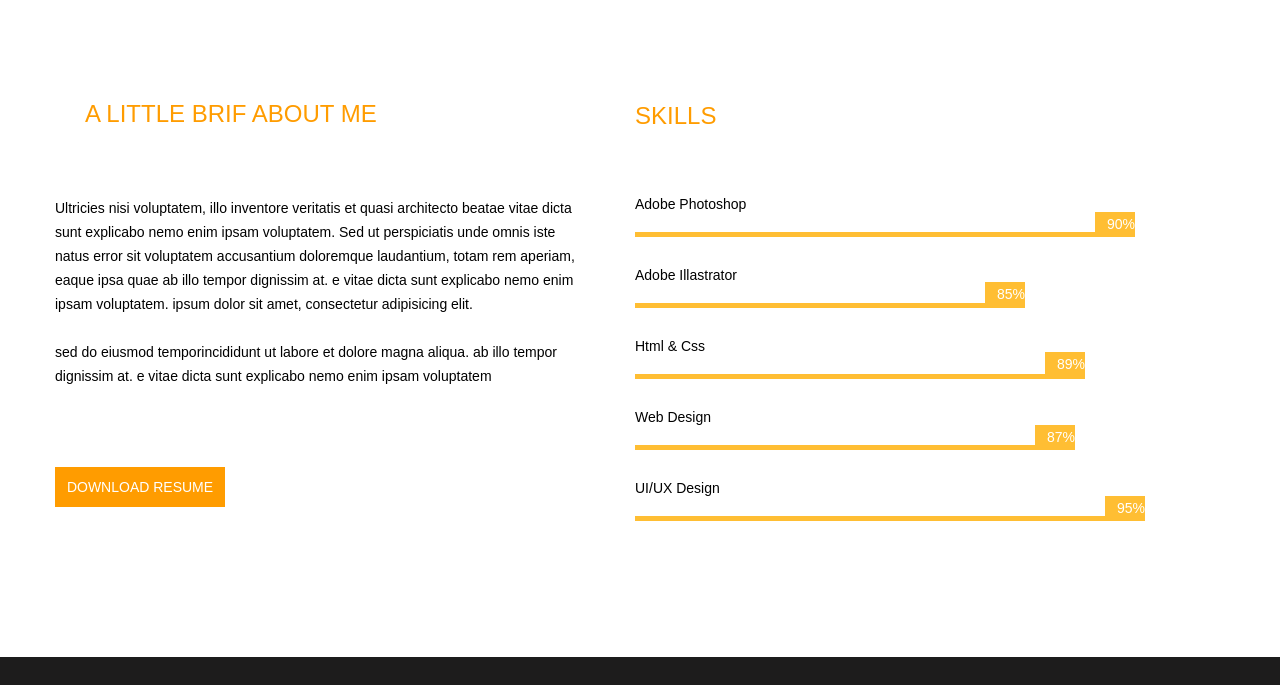
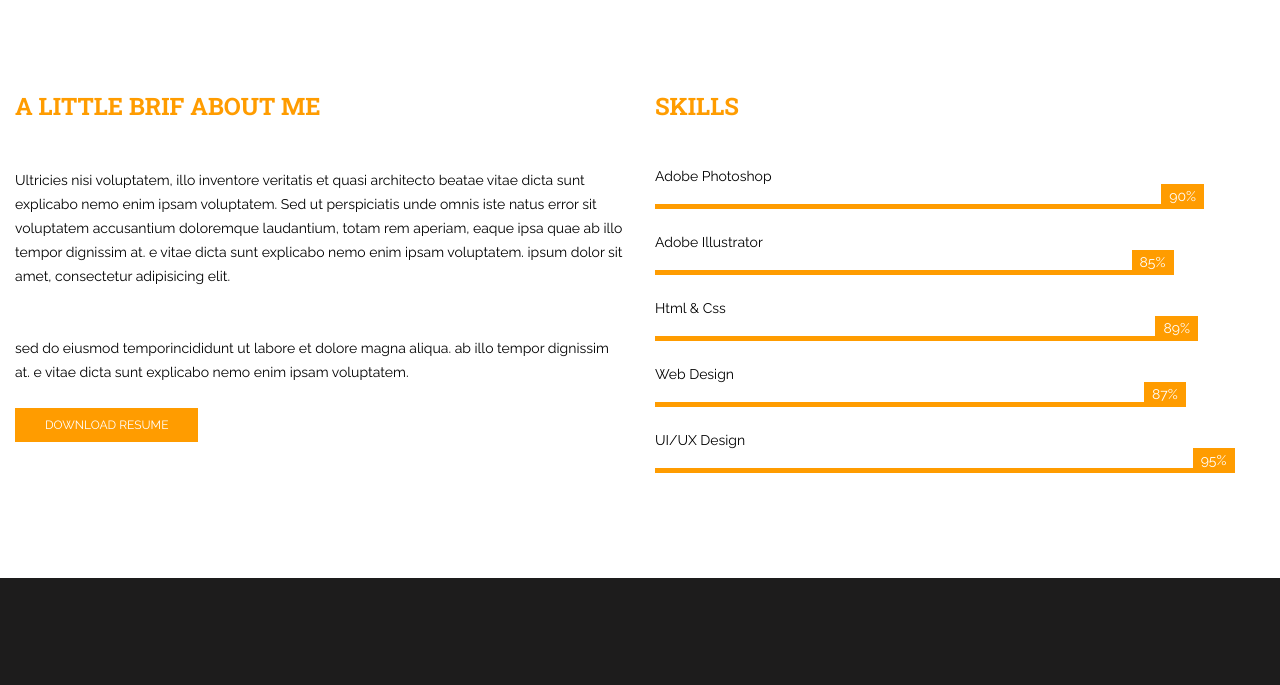
Before and after one commit to Vitaliipadii/about-me-psd, a plain HTML site: page index.html in a window 1280 px wide. Shown: the part 172-857 px from the top of the page. Drawn offline with Linux system fonts and the light colour scheme.

Commit message:
reedit files

```diff
--- a/_css/main.css
+++ b/_css/main.css
@@ -8,7 +8,7 @@ body {
 body, form, div, p, a, img, h1, h2, h3, h4, h5, h6, table, table tr, table td {
     border: none;
     color: #000000;
-    font-family: Arial;
+    font-family: 'Raleway', sans-serif;
     font-size: 14px;
     font-style: normal;
     font-weight: normal;
@@ -20,7 +20,7 @@ input,
 textarea,
 select {
     outline: none;
-    font-family: Arial;
+    font-family: 'Raleway', sans-serif;
     font-size: 12px;
     -webkit-box-sizing: border-box;
     -moz-box-sizing: border-box;
@@ -31,6 +31,40 @@ input::-moz-focus-inner {
     border: 0;
     padding: 0;
 }
+input[type="button"], .button {
+    background-color: #ff9c00;
+    color: white;
+    height: 34px;
+    padding: 0 30px;
+    border: none;
+    text-transform: uppercase;
+}
+input[type="button"]:hover
+ {
+    background-color: #965f08;
+}
+input[type="button"]:active
+ {
+    background-color: #1b1202;
+}
+.button {
+    display: inline-block;
+    text-decoration: none;
+    line-height: 34px;
+}
+.button:hover {
+    display: inline-block;
+    text-decoration: none;
+    line-height: 34px;
+    background-color: #965f08;
+}
+.button:active {
+    display: inline-block;
+    text-decoration: none;
+    line-height: 34px;
+    background-color: #1b1202;
+}
+
 
 a {
     text-decoration: underline;
@@ -42,9 +76,13 @@ a:hover {
 }
 
 h1, h2 {
-    font-size: 20px;
-    padding: 0 0 10px 0;
+    font-size: 24px;
+    font-family: 'Roboto Slab', serif;
+    font-weight: bold;
+    padding: 0;
+    margin: 0 0 10px 0;
     color: #545454;
+    text-transform: uppercase;
 }
 
 .clear {
@@ -61,8 +99,11 @@ h1, h2 {
 .logo {
     text-align: center;
     padding: 110px 0;
+    font-family: 'Roboto Slab', serif;
 }
 .logo a {
+    font-family: 'Roboto Slab', serif;
+    font-weight: bold;
     text-align: center;
     color: #ffae00;
     font-size: 35px;
@@ -74,6 +115,11 @@ h1, h2 {
 .footer {
     background-color: #1d1c1c;
     padding: 110px 0;
+}
+li .footer {
+    flex-grow: 1;
+    padding: 0 15px ;
+
 }
 .our-features {
     color: white;
@@ -104,146 +150,54 @@ h1, h2 {
     font-size: 35px;
     color: white;
 }
-.columns {
-    list-style: none;
+h2 {
+    color: #ff9c00;
+}
+.column-wrapper {
     display: flex;
-    justify-content: space-between;
+        margin: 0 -15px;
 
 }
-.columns .column-1 {
-    color: #ff9c00;
-    font-size: 24px;
-    text-transform: uppercase;
-    margin: 0 0 70px 30px;
-    display: inline-block;
-
+.column-wrapper .cell {
+    flex-grow: 1;
+    width: 50px;
+    padding: 0 15px;
 }
-.column-1_1 {
-    width: 520px;
-    height: 365px;
+.block-skills {
     line-height: 24px;
-
 }
-.columns .button {
-    width: 170px;
-    height: 40px;
-    background-color: #ff9c00;
-    color: white;
-    text-align: center;
-    text-transform: uppercase;
-    line-height: 40px;
-}
-.column-2_2 {
-    position: relative;
-    width: 580px;
-    height: 450px;
-    margin: 0 80px 0 60px;
-}
-.column-2_2 .skills {
-    color: #ff9c00;
-    font-size: 24px;
-    text-transform: uppercase;
+.block-skills h2 {
     margin: 0 0 50px 0;
 
 }
-.column-2_2 .scale-1-1 {
-    width: 500px;
-    height: 5px;
-    margin: 20px 0 30px 0;
-    background-color: #ffbe33;
+.block-skills .block-progress {
+    margin: 0 0 25px 0;
+}
+.block-skills .block-progress:last-child {
+    margin: 0;
+}
+.block-progress .bar {
+    border-bottom: 5px solid #FF9C00;
+    text-align: right;
+}
+.block-progress {
+    line-height: normal;
+}
+.block-progress .bar span {
+    display: inline-block;
+    background-color: #ff9c00;
     color: white;
-    text-align: end;
+    height: 20px;
     line-height: 25px;
-}
-.column-2_2 .scale-1-1::after {
-    content: "90%";
-    display: block;
-    position: absolute;
-    right: 80px;
-    top: 110px;
-    width: 40px;
-    height: 25px;
-    background-color: #ffbe33;
+    padding: 0 8px;
 
 }
-.column-2_2 .scale-2-2 {
-    width: 390px;
-    height: 5px;
-    margin: 20px 0 30px 0;
-    background-color: #ffbe33;
-    color: white;
-    text-align: end;
-    line-height: 25px;
+.block-about-us {
+    line-height: 24px;
 }
-.column-2_2 .scale-2-2:after {
-    content: "85%";
-    display: block;
-    position: absolute;
-    right: 190px;
-    top: 180px;
-    width: 40px;
-    height: 25px;
-    background-color: #ffbe33;
-
+.block-about-us h2 {
+    margin: 0 0 50px 0;
 }
-.column-2_2 .scale-3-3 {
-    width: 450px;
-    height: 5px;
-    margin: 20px 0 30px 0;
-    background-color: #ffbe33;
-    color: white;
-    text-align: end;
-    line-height: 25px;
+.block-about-us p {
+    margin: 0 0 24px 0;
 }
-.column-2_2 .scale-3-3:after {
-    content: "89%";
-    display: block;
-    position: absolute;
-    right: 130px;
-    top: 250px;
-    width: 40px;
-    height: 25px;
-    background-color: #ffbe33;
-
-}
-
-.column-2_2 .scale-4-4 {
-    width: 430px;
-    height: 5px;
-    margin: 20px 0 30px 0;
-    background-color: #ffbe33;
-    color: white;
-    text-align: end;
-    line-height: 25px;
-}
-.column-2_2 .scale-4-4:after {
-    content: "87%";
-    display: block;
-    position: absolute;
-    right: 140px;
-    top: 323px;
-    width: 40px;
-    height: 25px;
-    background-color: #ffbe33;
-
-}
-.column-2_2 .scale-5-5 {
-    width: 495px;
-    height: 5px;
-    margin: 20px 0 30px 0;
-    background-color: #ffbe33;
-    color: white;
-    text-align: end;
-    line-height: 25px;
-}
-.column-2_2 .scale-5-5::after {
-    content: "95%";
-    display: block;
-    position: absolute;
-    right: 70px;
-    top: 394px;
-    width: 40px;
-    height: 25px;
-    background-color: #ffbe33;
-
-}
--- a/index.html
+++ b/index.html
@@ -3,11 +3,13 @@
 
 <head>
     <title>PSD_02</title>
+    <html lang="en">
     <meta http-equiv="content-type" content="text/html; charset=UTF-8" />
-    <meta name="keywords" content="" />
-    <meta name="author" content="" />
     <link rel="stylesheet" type="text/css" media="screen, projection" href="_css/main.css" />
     <script src="https://kit.fontawesome.com/ed5bf6f175.js" crossorigin="anonymous"></script>
+    <link
+        href="https://fonts.googleapis.com/css?family=Raleway:400,500,700|Roboto+Slab:400,700&display=swap&subset=cyrillic"
+        rel="stylesheet">
 </head>
 
 <body>
@@ -19,50 +21,53 @@
 
     <main class="content">
         <div class="mainer">
-            <article>
-                <ul class="columns">
-                    <li>
-                        <div class="column-1_1">
-                            <div class="column-1">A little brif ABOUT Me</div><br>
-                            Ultricies nisi voluptatem, illo inventore veritatis et quasi architecto beatae vitae dicta
-                            sunt
-                            explicabo nemo enim ipsam voluptatem. Sed ut perspiciatis unde omnis iste natus error sit
-                            voluptatem accusantium doloremque laudantium, totam rem aperiam, eaque ipsa quae ab illo
-                            tempor
-                            dignissim at. e vitae dicta sunt explicabo nemo enim ipsam voluptatem. ipsum dolor sit amet,
-                            consectetur adipisicing elit.<br><br>
-                            sed do eiusmod temporincididunt ut labore et dolore magna aliqua. ab illo tempor dignissim
-                            at. e
-                            vitae dicta sunt explicabo nemo enim ipsam voluptatem
+            <div class="column-wrapper">
+                <div class="cell">
+                    <div class="block-about-us">
+                        <h2>A little brif ABOUT Me </h2>
+                        <p>Ultricies nisi voluptatem, illo inventore veritatis et quasi architecto beatae vitae dicta
+                            sunt explicabo nemo enim ipsam voluptatem. Sed ut perspiciatis unde omnis iste natus error
+                            sit voluptatem accusantium doloremque laudantium, totam rem aperiam, eaque ipsa quae ab illo
+                            tempor dignissim at. e vitae dicta sunt explicabo nemo enim ipsam voluptatem. ipsum dolor
+                            sit amet, consectetur adipisicing elit.</p><br>
+                        <p>sed do eiusmod temporincididunt ut labore et dolore magna aliqua. ab illo tempor dignissim
+                            at. e vitae dicta sunt explicabo nemo enim ipsam voluptatem.
+                        </p>
+                        <input type="button" value="Download Resume">
+                        <!-- <a href="#" class="button">Download Resume</a> -->
+                    </div>
+
+                </div>
+                <div class="cell">
+                    <div class="block-skills">
+                        <h2>SKILLS</h2>
+                        <div class="block-progress">
+                            <div class="title">Adobe Photoshop</div>
+                            <div class="bar" style="width: 90%;"><span>90%</span></div>
                         </div>
-                        <div class="button">Download Resume</div>
-                    </li>
-                    <li>
-                        <div class="column-2_2">
-                            <div class="skills">SKILLS</div><br>
-                            <div class="scale-1">Adobe Photoshop</div>
 
-                            <div class="scale-1-1"></div>
+                        <div class="block-progress">
+                            <div class="title">Adobe Illustrator</div>
+                            <div class="bar" style="width: 85%;"><span>85%</span></div>
+                        </div>
 
-                            <div class="scale-2">Adobe Illastrator</div>
+                        <div class="block-progress">
+                            <div class="title">Html & Css</div>
+                            <div class="bar" style="width: 89%;"><span>89%</span></div>
+                        </div>
 
-                            <div class="scale-2-2"></div>
+                        <div class="block-progress">
+                            <div class="title">Web Design</div>
+                            <div class="bar" style="width: 87%;"><span>87%</span></div>
+                        </div>
 
-                            <div class="scale-3">Html & Css</div>
-
-                            <div class="scale-3-3"></div>
-
-                            <div class="scale-4">Web Design</div>
-
-                            <div class="scale-4-4"></div>
-
-                            <div class="scale-5">UI/UX Design</div>
-
-                            <div class="scale-5-5"></div>
+                        <div class="block-progress">
+                            <div class="title">UI/UX Design</div>
+                            <div class="bar" style="width: 95%;"><span>95%</span></div>
                         </div>
-                    </li>
-                </ul>
-            </article>
+                    </div>
+                </div>
+            </div>
         </div>
     </main>
 
@@ -84,8 +89,9 @@
                 </li>
                 <li>
                     <div class="icon"><i class="fab fa-telegram-plane"></i></div>
-                    <div class="caption">BEST ANALYICs</div>Lorem Ipsum is simply dummy text of the printing typesetting
-                    in Lorem Ipsum is simply dummy text of the printing typesetting
+                    <div class="caption">BEST ANALYICs</div>Lorem IIpsum is simply dummy text of the printing
+                    typesetting
+                    in.Lorem Ipsum is simply dummy text of the printing typesetting
                     in.
                 </li>
             </ul>
```
